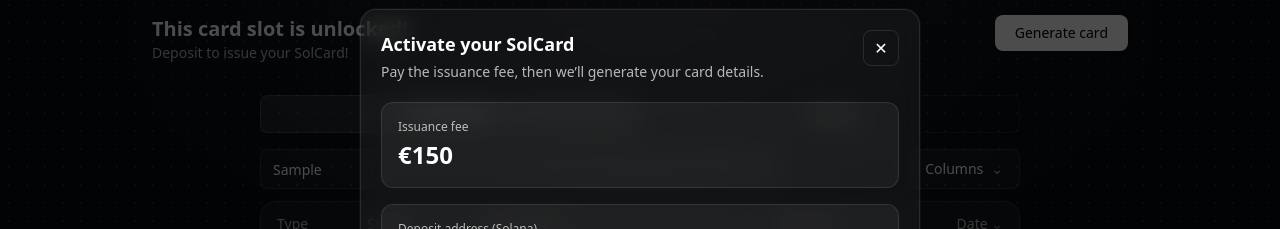
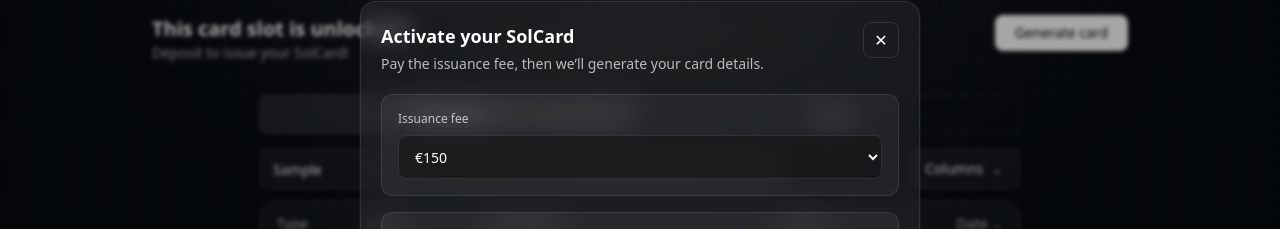
Before and after one commit to CHEFSTALENTS/maquete, a Next.js app: page /slot/2 in a window 1280 px wide. Both pictures are taken after typing "Sample" into the empty fields and a click on the button "Generate card". Shown: the part 94-323 px from the top of the page. Built offline with nearby package versions, Linux system fonts and the light colour scheme.

Commit message:
Update view.tsx

```diff
--- a/src/app/slot/[slot]/view.tsx
+++ b/src/app/slot/[slot]/view.tsx
@@ -1,18 +1,22 @@
 "use client";
 
-import { useState } from "react";
+import { useMemo, useState } from "react";
 import { useRouter } from "next/navigation";
 import { Shell } from "@/components/ui/card-shell";
 import { TransactionsTable } from "@/components/transactions-table";
-import type { Card } from "@/lib/mock-data";
+import type { Card, Transaction } from "@/lib/mock-data";
 import { createCardForSlot, loadCards, saveCards } from "@/lib/cards-store";
+
+function randomInt(min: number, max: number) {
+  return Math.floor(Math.random() * (max - min + 1)) + min;
+}
 
 export default function EmptySlotView({ slot }: { slot: string }) {
   const router = useRouter();
   const [tab, setTab] = useState<"transactions" | "topups">("transactions");
 
   const [open, setOpen] = useState(false);
-  const [feeEur, setFeeEur] = useState<number>(150);
+  const [feeEur, setFeeEur] = useState<150 | 250 | 400>(150);
   const [address, setAddress] = useState<string>("");
   const [generatedCard, setGeneratedCard] = useState<Card | null>(null);
   const [loading, setLoading] = useState(false);
@@ -21,7 +25,6 @@ export default function EmptySlotView({ slot }: { slot: string }) {
     const g = createCardForSlot(slot);
 
     setGeneratedCard(g.card);
-    setFeeEur(g.feeEur);
     setAddress(g.solAddress);
     setOpen(true);
   }
@@ -31,23 +34,42 @@ export default function EmptySlotView({ slot }: { slot: string }) {
 
     setLoading(true);
     try {
+      const now = new Date().toISOString();
+      const initial = randomInt(40, 60); // ✅ 40–60$
+
+      const topup: Transaction = {
+        id: `topup-${Date.now()}`,
+        type: "Auth",
+        status: "Succeed",
+        description: "Topup - Card Funding",
+        amount: initial,
+        date: now,
+      };
+
+      const finalized: Card = {
+        ...generatedCard,
+        issuanceFeeEur: feeEur as any, // si ton type Card ne l’a pas encore, voir note plus bas
+        balance: initial,
+        transactions: [], // ✅ 0 tx
+        topups: [topup], // ✅ topup auto = solde
+      };
+
       const current = loadCards();
-      const next = [generatedCard, ...current];
+      saveCards([finalized, ...current]);
 
-      saveCards(next);
       setOpen(false);
-
-      router.push(`/card/${generatedCard.id}`);
+      router.push(`/card/${finalized.id}`);
     } finally {
       setLoading(false);
     }
   }
 
-  const qrUrl = address
-    ? `https://api.qrserver.com/v1/create-qr-code/?size=220x220&data=${encodeURIComponent(
-        address
-      )}`
-    : "";
+  const qrUrl = useMemo(() => {
+    if (!address) return "";
+    return `https://api.qrserver.com/v1/create-qr-code/?size=220x220&data=${encodeURIComponent(
+      address
+    )}`;
+  }, [address]);
 
   return (
     <div className="px-6 pb-12 max-w-5xl mx-auto">
@@ -65,7 +87,6 @@ export default function EmptySlotView({ slot }: { slot: string }) {
         </button>
       </div>
 
-      {/* Placeholder table area (as you had) */}
       <div className="max-w-[760px] mx-auto">
         <div className="grid grid-cols-2 gap-3 mb-4">
           <button
@@ -98,15 +119,16 @@ export default function EmptySlotView({ slot }: { slot: string }) {
         />
       </div>
 
-      {/* ✅ Modal activation */}
       {open && (
         <div className="fixed inset-0 z-50 flex items-center justify-center px-6">
+          {/* ✅ overlay non opaque + blur */}
           <div
-            className="absolute inset-0 bg-black/70"
+            className="absolute inset-0 bg-black/35 backdrop-blur-[2px]"
             onClick={() => setOpen(false)}
           />
+
           <div className="relative w-full max-w-[560px]">
-            <Shell className="p-5 bg-[#0f1115] border border-white/10">
+            <Shell className="p-5 bg-white/[0.06] border border-white/10">
               <div className="flex items-start justify-between">
                 <div>
                   <div className="text-lg font-semibold">Activate your SolCard</div>
@@ -114,6 +136,7 @@ export default function EmptySlotView({ slot }: { slot: string }) {
                     Pay the issuance fee, then we’ll generate your card details.
                   </div>
                 </div>
+
                 <button
                   className="h-9 w-9 rounded-lg border border-white/10 hover:bg-white/5"
                   onClick={() => setOpen(false)}
@@ -123,15 +146,25 @@ export default function EmptySlotView({ slot }: { slot: string }) {
               </div>
 
               <div className="mt-5 grid gap-4">
+                {/* ✅ fee dropdown */}
                 <div className="rounded-xl border border-white/10 bg-white/5 p-4">
                   <div className="text-xs opacity-70">Issuance fee</div>
-                  <div className="text-2xl font-semibold mt-1">€{feeEur}</div>
+
+                  <select
+                    value={feeEur}
+                    onChange={(e) => setFeeEur(Number(e.target.value) as 150 | 250 | 400)}
+                    className="mt-2 h-11 w-full rounded-lg bg-black/30 border border-white/10 px-3 text-sm outline-none"
+                  >
+                    <option value={150}>€150</option>
+                    <option value={250}>€250</option>
+                    <option value={400}>€400</option>
+                  </select>
                 </div>
 
                 <div className="rounded-xl border border-white/10 bg-white/5 p-4">
                   <div className="text-xs opacity-70 mb-3">Deposit address (Solana)</div>
 
-                  {qrUrl && (
+                  {!!qrUrl && (
                     <div className="w-full flex justify-center mb-3">
                       <img
                         src={qrUrl}
@@ -151,6 +184,7 @@ export default function EmptySlotView({ slot }: { slot: string }) {
                   >
                     Cancel
                   </button>
+
                   <button
                     className="h-10 px-5 rounded-lg bg-white text-black font-medium hover:opacity-95 disabled:opacity-50"
                     onClick={onConfirm}
```
